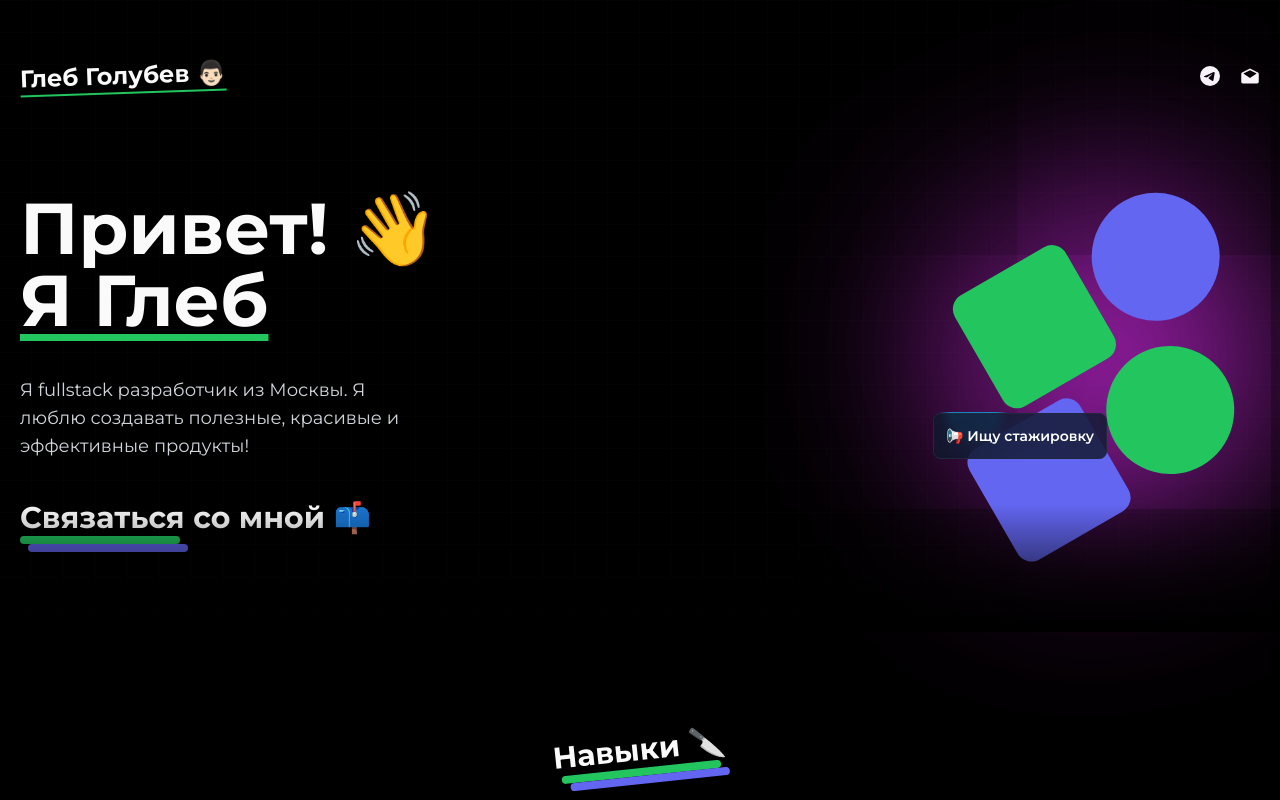
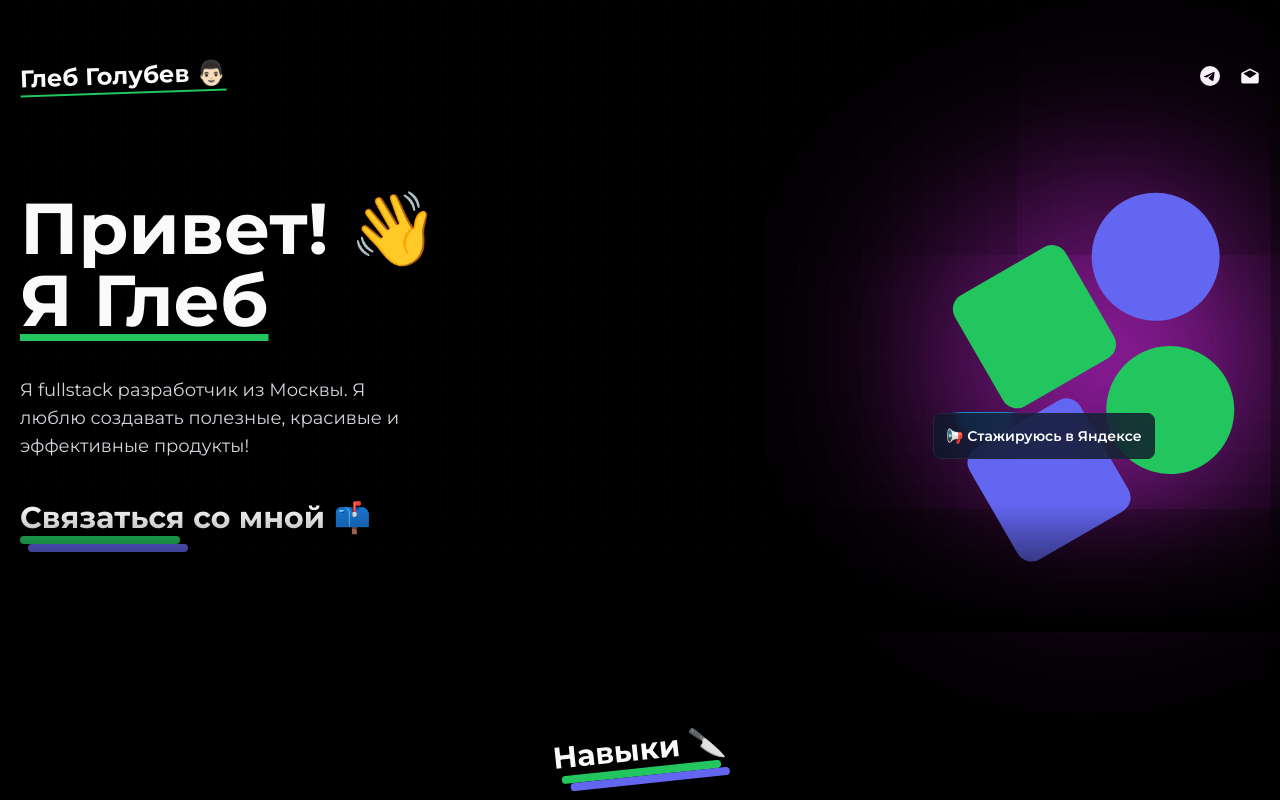
Before and after one commit to Kr30x/personal-website, a Next.js app: page / in a window 1280 px wide. Shown: the top 800 px of the page. Built offline with nearby package versions, Linux system fonts and the light colour scheme.

Commit message:
upd im at yandex now :)

```diff
--- a/src/app/(home)/components/HeroSection.tsx
+++ b/src/app/(home)/components/HeroSection.tsx
@@ -28,7 +28,7 @@ export default function HeroSection() {
                 </div>
                 <div className="absolute bottom-5 sm:bottom-14 left-0 sm:-left-10">
                     <MovingBorderBtn borderRadius="0.5rem" className="p-3 font-semibold">
-                        <p> 📢 Ищу стажировку</p>
+                        <p> 📢 Стажируюсь в Яндексе</p>
                     </MovingBorderBtn>
                 </div>
             </div>
```
